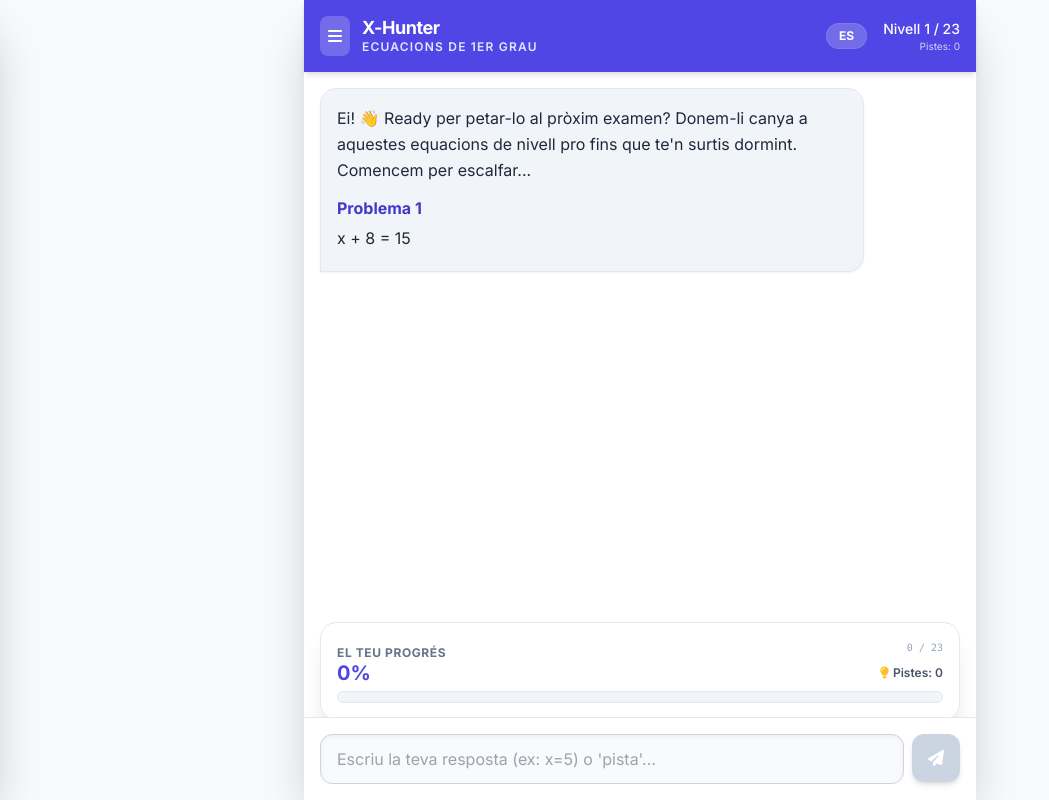
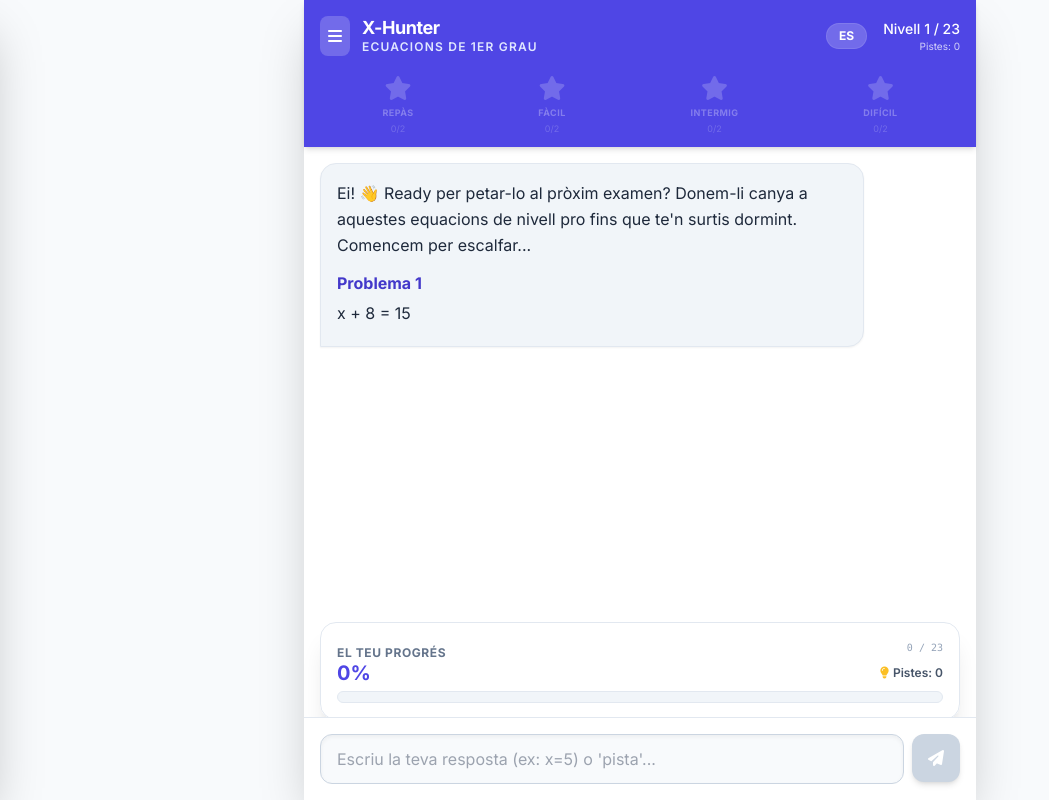
Before and after one commit to monicabermejo/equacions, a React (Vite) app: page / in a window 1280 px wide. Shown: the whole page, without its empty margins (0-1049 px from the left). Built offline with nearby package versions, Linux system fonts and the light colour scheme.

Commit message:
Add category star progress bar to header

```diff
--- a/App.tsx
+++ b/App.tsx
@@ -56,11 +56,11 @@ const UI_STRINGS = {
   }
 };
 
-const CATEGORIES: { key: LevelCategory; color: string; badge: string }[] = [
-  { key: 'repaso',     color: 'text-slate-500',  badge: 'bg-slate-100 text-slate-600' },
-  { key: 'facil',      color: 'text-emerald-600', badge: 'bg-emerald-100 text-emerald-700' },
-  { key: 'intermedio', color: 'text-amber-600',   badge: 'bg-amber-100 text-amber-700' },
-  { key: 'dificil',    color: 'text-rose-600',    badge: 'bg-rose-100 text-rose-700' },
+const CATEGORIES: { key: LevelCategory; color: string; badge: string; starFill: string; starGlow: string; label: Record<'ca'|'es', string> }[] = [
+  { key: 'repaso',     color: 'text-slate-500',  badge: 'bg-slate-100 text-slate-600',   starFill: 'text-slate-400',   starGlow: 'text-slate-500 drop-shadow-[0_0_6px_rgba(100,116,139,0.8)]',  label: { ca: 'Repàs',    es: 'Repaso'     } },
+  { key: 'facil',      color: 'text-emerald-600', badge: 'bg-emerald-100 text-emerald-700', starFill: 'text-emerald-300', starGlow: 'text-emerald-400 drop-shadow-[0_0_6px_rgba(52,211,153,0.9)]',  label: { ca: 'Fàcil',     es: 'Fácil'      } },
+  { key: 'intermedio', color: 'text-amber-600',   badge: 'bg-amber-100 text-amber-700',   starFill: 'text-amber-300',   starGlow: 'text-amber-400 drop-shadow-[0_0_6px_rgba(251,191,36,0.9)]',   label: { ca: 'Intermig', es: 'Intermedio' } },
+  { key: 'dificil',    color: 'text-rose-600',    badge: 'bg-rose-100 text-rose-700',     starFill: 'text-rose-300',    starGlow: 'text-rose-400 drop-shadow-[0_0_6px_rgba(251,113,133,0.9)]',   label: { ca: 'Difícil',   es: 'Difícil'    } },
 ];
 
 const FormattedText: React.FC<{ text: string }> = ({ text }) => {
@@ -379,7 +379,8 @@ const App: React.FC = () => {
       </aside>
 
       {/* Header */}
-      <header className="bg-indigo-600 text-white p-4 sticky top-0 z-10 flex justify-between items-center shadow-md">
+      <header className="bg-indigo-600 text-white sticky top-0 z-10 shadow-md">
+        <div className="flex justify-between items-center p-4">
         <div className="flex items-center gap-3">
           <button
             onClick={() => setIsMenuOpen(true)}
@@ -403,6 +404,29 @@ const App: React.FC = () => {
             <div className="text-sm font-medium">{t.level} {state.currentLevel + 1} / {state.totalLevels}</div>
             <div className="text-[10px] opacity-75">{t.hints}: {state.hintsUsed}</div>
           </div>
+        </div>
+        </div>
+
+        {/* Star progress bar */}
+        <div className="flex justify-around items-center px-4 pb-3">
+          {CATEGORIES.map(({ key, starFill, starGlow, label }) => {
+            const levelIndices = MATH_LEVELS.map((l, i) => ({ cat: l.category, i })).filter(x => x.cat === key).map(x => x.i);
+            const completedCount = levelIndices.filter(i => state.completedLevels.includes(i)).length;
+            const earned = completedCount >= 2;
+            return (
+              <div key={key} className="flex flex-col items-center gap-0.5">
+                <i className={`fas fa-star text-2xl transition-all duration-500 ${
+                  earned ? starGlow : 'text-white/20'
+                }`}></i>
+                <span className={`text-[9px] font-bold uppercase tracking-wider transition-all duration-500 ${
+                  earned ? 'text-white' : 'text-white/30'
+                }`}>{label[state.language]}</span>
+                <span className={`text-[9px] transition-all duration-500 ${
+                  earned ? 'text-white/80' : 'text-white/20'
+                }`}>{completedCount}/2</span>
+              </div>
+            );
+          })}
         </div>
       </header>
 
```
